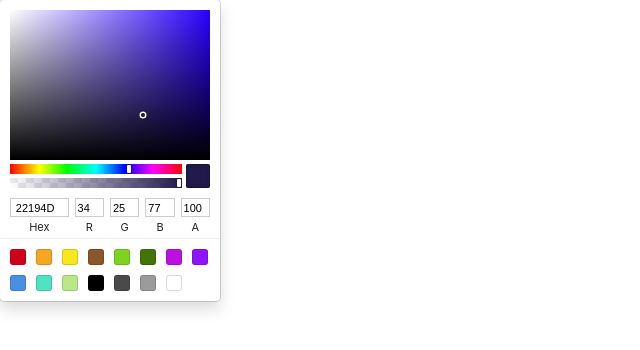
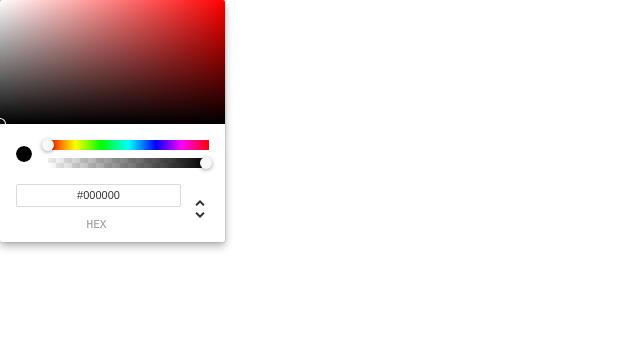
Before and after one commit to CD-Mackay/bad_ui_battles, a React (Create React App) app in the folder color-picker/: page / in a window 1280 px wide. Shown: the top 350 px of the page, without its empty margins (0-640 px from the left). Built offline with nearby package versions, Linux system fonts and the light colour scheme.

Commit message:
Add state to color component

```diff
--- a/color-picker/src/App.js
+++ b/color-picker/src/App.js
@@ -1,10 +1,19 @@
-import './App.css';
-import { SketchPicker } from 'react-color';
+import { useState } from "react";
+import "./App.css";
+import { ChromePicker } from "react-color";
 
 function App() {
+  const [color, setColor] = useState("");
+
+  const handleChangeColor = (color) => {
+    console.log(color.rgb);
+    setColor(color.hex);
+  };
   return (
     <div className="App">
-      <SketchPicker />
+      <ChromePicker onChangeComplete={handleChangeColor}
+      color={color}
+       />
     </div>
   );
 }
```
